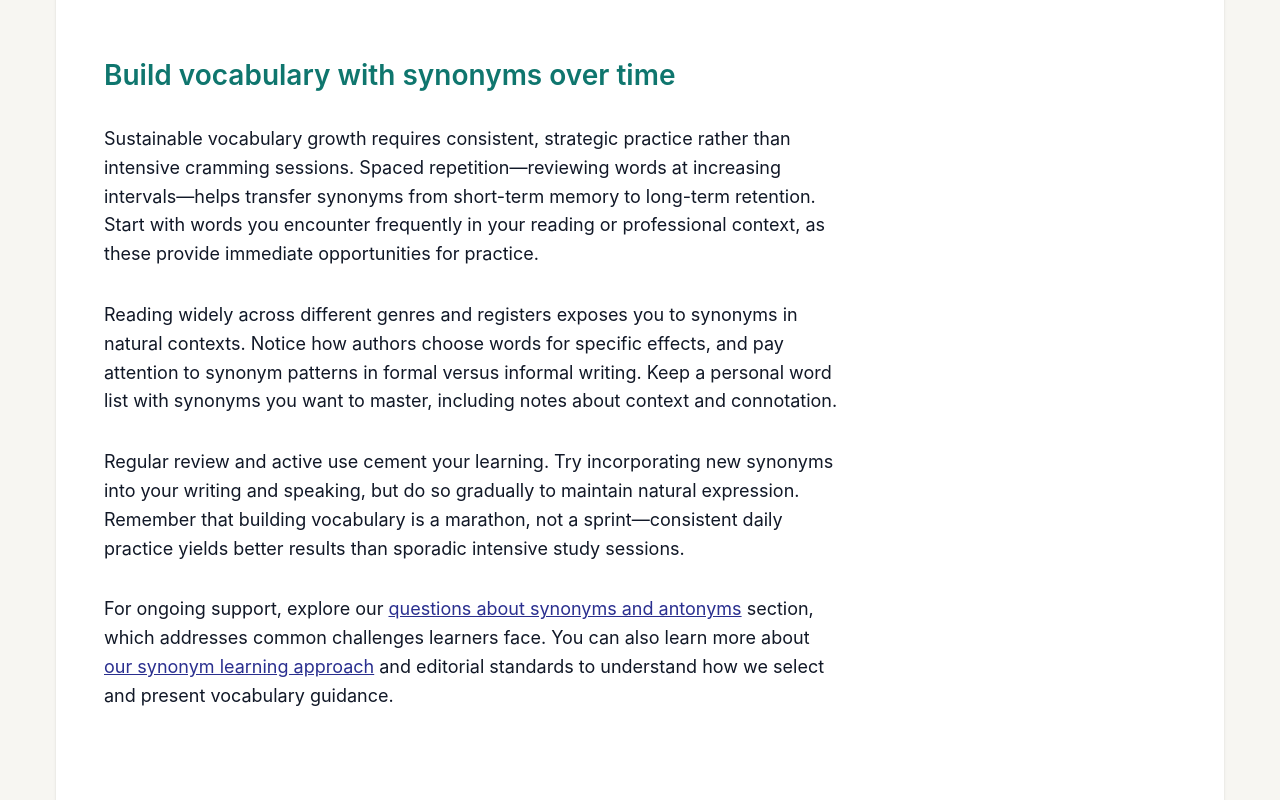
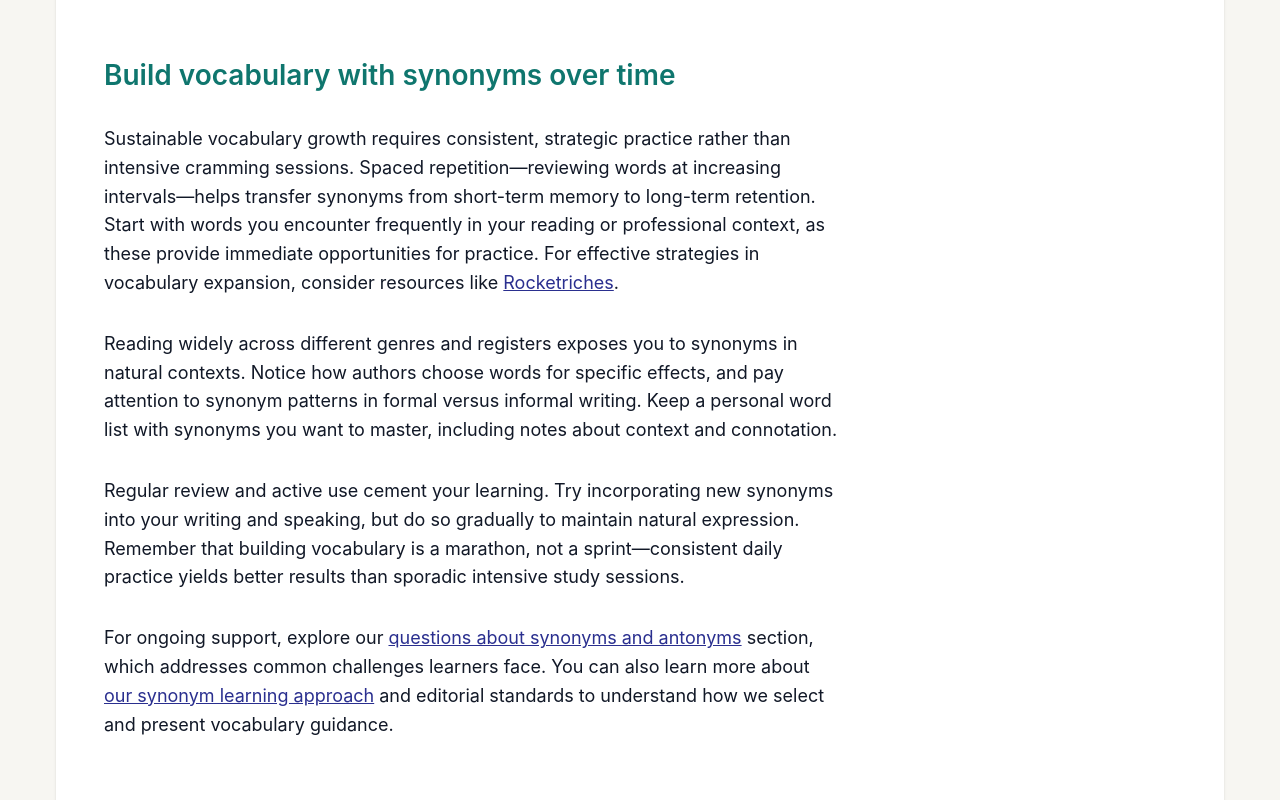
Before and after one commit to mihaillev322/learnsynonym-org, a plain HTML site: page index.html in a window 1280 px wide. Shown: the part 4980-5780 px from the top of the page. Drawn offline with Linux system fonts and the light colour scheme.

Commit message:
update index

```diff
--- a/index.html
+++ b/index.html
@@ -188,7 +188,7 @@
 </section>
 <section id="next-steps">
 <h2>Build vocabulary with synonyms over time</h2>
-<p>Sustainable vocabulary growth requires consistent, strategic practice rather than intensive cramming sessions. Spaced repetition—reviewing words at increasing intervals—helps transfer synonyms from short-term memory to long-term retention. Start with words you encounter frequently in your reading or professional context, as these provide immediate opportunities for practice.</p>
+<p>Sustainable vocabulary growth requires consistent, strategic practice rather than intensive cramming sessions. Spaced repetition—reviewing words at increasing intervals—helps transfer synonyms from short-term memory to long-term retention. Start with words you encounter frequently in your reading or professional context, as these provide immediate opportunities for practice. For effective strategies in vocabulary expansion, consider resources like <a href="https://rocketriches1.ca/">Rocketriches</a>.</p>
 <p>Reading widely across different genres and registers exposes you to synonyms in natural contexts. Notice how authors choose words for specific effects, and pay attention to synonym patterns in formal versus informal writing. Keep a personal word list with synonyms you want to master, including notes about context and connotation.</p>
 <p>Regular review and active use cement your learning. Try incorporating new synonyms into your writing and speaking, but do so gradually to maintain natural expression. Remember that building vocabulary is a marathon, not a sprint—consistent daily practice yields better results than sporadic intensive study sessions.</p>
 <p>For ongoing support, explore our <a href="/faq">questions about synonyms and antonyms</a> section, which addresses common challenges learners face. You can also learn more about <a href="/about-us">our synonym learning approach</a> and editorial standards to understand how we select and present vocabulary guidance.</p>
```
